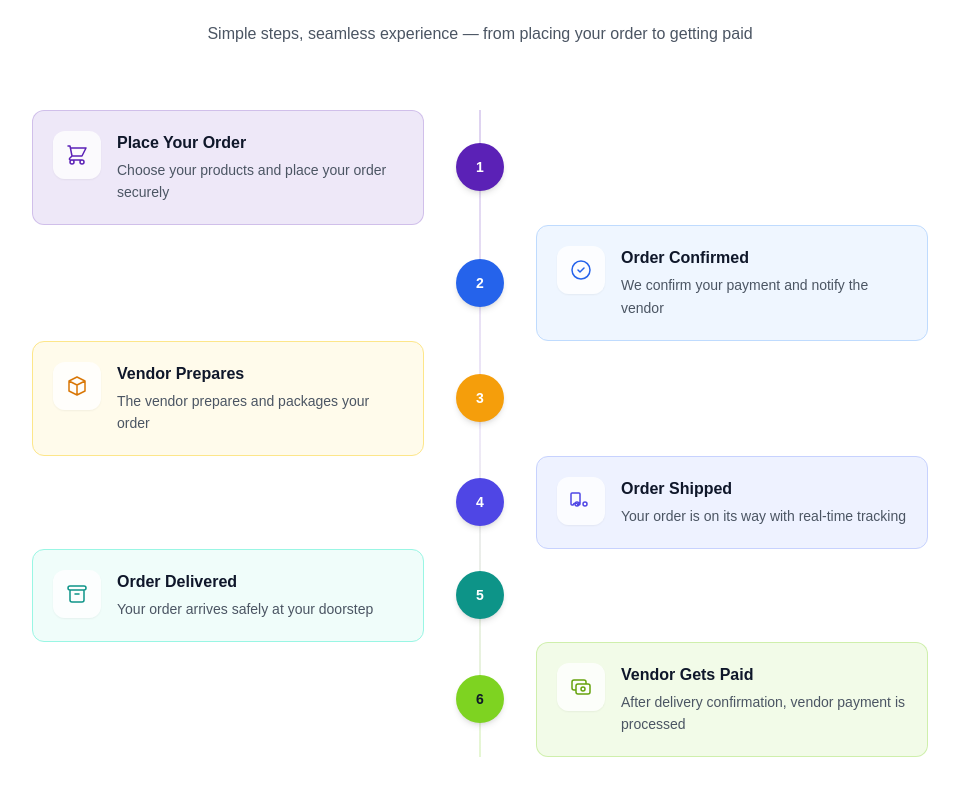
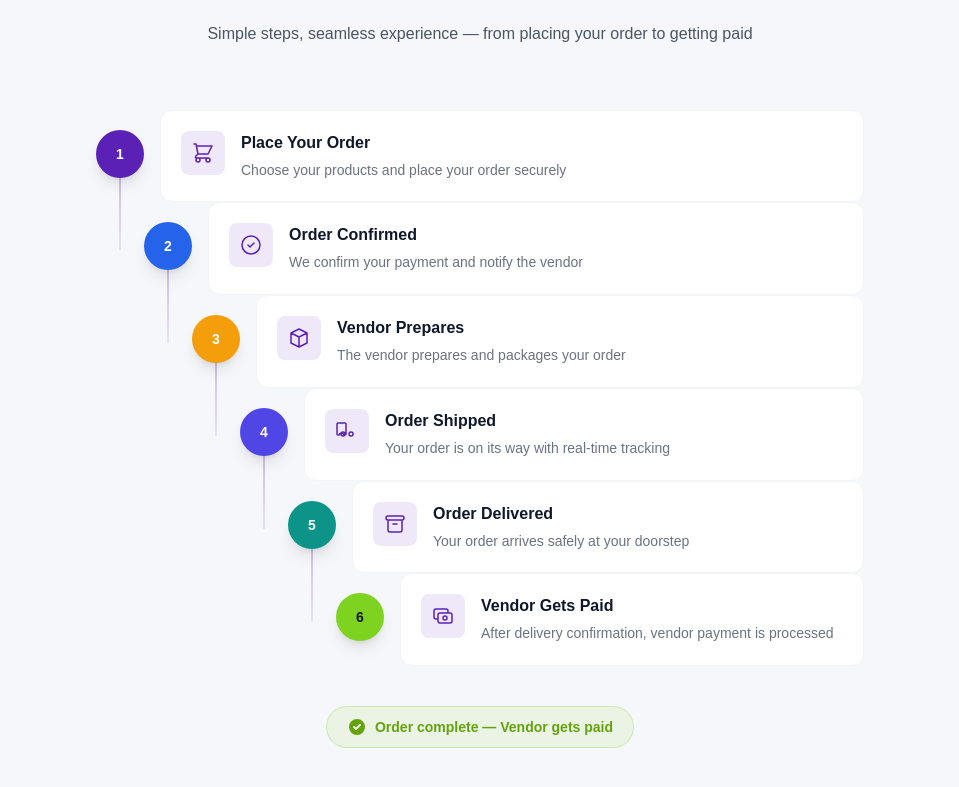
Before and after one commit to Ifenuel/OJABRIDGE, a Next.js app: page / in a window 1280 px wide. Shown: the part 1033-1820 px from the top of the page, without its empty margins (160-1119 px from the left). Built offline with nearby package versions, Linux system fonts and the light colour scheme; no server answers; the database is empty.

Commit message:
white footer, staircase How It Works, X social links, architecture update

```diff
--- a/src/app/page.js
+++ b/src/app/page.js
@@ -115,8 +115,9 @@ export default function Home() {
 
       {/* ========================================
           SECTION 03 — HOW IT WORKS — STAIRCASE (6 Steps)
+          Proper descending ladder/staircase design
           ======================================== */}
-      <section className="section-padding bg-white" id="how-it-works">
+      <section className="section-padding bg-ob-light" id="how-it-works">
         <div className="container-custom">
           <ScrollReveal>
             <div className="text-center mb-16">
@@ -130,52 +131,70 @@ export default function Home() {
             </div>
           </ScrollReveal>
 
-          {/* Staircase Layout */}
-          <div className="relative max-w-4xl mx-auto">
-            {/* Vertical connecting line (desktop only) */}
-            <div className="hidden lg:block absolute left-1/2 top-0 bottom-0 w-0.5 bg-gradient-to-b from-ob-purple/20 via-ob-purple/10 to-ob-lime/20 -translate-x-1/2" />
+          {/* Staircase Layout — each step indents further right like descending stairs */}
+          <div className="max-w-3xl mx-auto relative">
+            {[
+              { step: 1, title: 'Place Your Order', desc: 'Choose your products and place your order securely', icon: 'M3 3h2l.4 2M7 13h10l4-8H5.4M7 13L5.4 5M7 13l-2.293 2.293c-.63.63-.184 1.707.707 1.707H17m0 0a2 2 0 100 4 2 2 0 000-4zm-8 2a2 2 0 11-4 0 2 2 0 014 0z', color: 'bg-ob-purple', textColor: 'text-white' },
+              { step: 2, title: 'Order Confirmed', desc: 'We confirm your payment and notify the vendor', icon: 'M9 12l2 2 4-4m6 2a9 9 0 11-18 0 9 9 0 0118 0z', color: 'bg-blue-600', textColor: 'text-white' },
+              { step: 3, title: 'Vendor Prepares', desc: 'The vendor prepares and packages your order', icon: 'M20 7l-8-4-8 4m16 0l-8 4m8-4v10l-8 4m0-10L4 7m8 4v10M4 7v10l8 4', color: 'bg-amber-500', textColor: 'text-white' },
+              { step: 4, title: 'Order Shipped', desc: 'Your order is on its way with real-time tracking', icon: 'M8 17a2 2 0 100-4 2 2 0 000 4zm8 0a2 2 0 100-4 2 2 0 000 4zM3 4a1 1 0 00-1 1v10a1 1 0 001 1h1.05a2.5 2.5 0 014.9 0H10a1 1 0 001-1V5a1 1 0 00-1-1H3z', color: 'bg-indigo-600', textColor: 'text-white' },
+              { step: 5, title: 'Order Delivered', desc: 'Your order arrives safely at your doorstep', icon: 'M5 8h14M5 8a2 2 0 110-4h14a2 2 0 110 4M5 8v10a2 2 0 002 2h10a2 2 0 002-2V8m-9 4h4', color: 'bg-teal-600', textColor: 'text-white' },
+              { step: 6, title: 'Vendor Gets Paid', desc: 'After delivery confirmation, vendor payment is processed', icon: 'M17 9V7a2 2 0 00-2-2H5a2 2 0 00-2 2v6a2 2 0 002 2h2m2 4h10a2 2 0 002-2v-6a2 2 0 00-2-2H9a2 2 0 00-2 2v6a2 2 0 002 2zm7-5a2 2 0 11-4 0 2 2 0 014 0z', color: 'bg-ob-lime', textColor: 'text-ob-navy' },
+            ].map((item, idx) => (
+              <ScrollReveal key={idx} animation="fade-up" delay={idx * 150}>
+                <div
+                  className="relative flex items-stretch mb-4 last:mb-0"
+                  style={{ paddingLeft: `${idx * 48}px` }}
+                >
+                  {/* Vertical connecting line */}
+                  {idx < 5 && (
+                    <div
+                      className="absolute top-14 bg-gradient-to-b from-ob-purple/30 to-ob-purple/10"
+                      style={{
+                        left: `${idx * 48 + 23}px`,
+                        width: '2px',
+                        height: 'calc(100% - 8px)',
+                      }}
+                    />
+                  )}
 
-            {[
-              { step: 1, title: 'Place Your Order', desc: 'Choose your products and place your order securely', icon: 'M3 3h2l.4 2M7 13h10l4-8H5.4M7 13L5.4 5M7 13l-2.293 2.293c-.63.63-.184 1.707.707 1.707H17m0 0a2 2 0 100 4 2 2 0 000-4zm-8 2a2 2 0 11-4 0 2 2 0 014 0z', color: 'bg-ob-purple/10 text-ob-purple border-ob-purple/20', numberColor: 'bg-ob-purple text-white' },
-              { step: 2, title: 'Order Confirmed', desc: 'We confirm your payment and notify the vendor', icon: 'M9 12l2 2 4-4m6 2a9 9 0 11-18 0 9 9 0 0118 0z', color: 'bg-blue-50 text-blue-600 border-blue-200', numberColor: 'bg-blue-600 text-white' },
-              { step: 3, title: 'Vendor Prepares', desc: 'The vendor prepares and packages your order', icon: 'M20 7l-8-4-8 4m16 0l-8 4m8-4v10l-8 4m0-10L4 7m8 4v10M4 7v10l8 4', color: 'bg-amber-50 text-amber-600 border-amber-200', numberColor: 'bg-amber-500 text-white' },
-              { step: 4, title: 'Order Shipped', desc: 'Your order is on its way with real-time tracking', icon: 'M8 17a2 2 0 100-4 2 2 0 000 4zm8 0a2 2 0 100-4 2 2 0 000 4zM3 4a1 1 0 00-1 1v10a1 1 0 001 1h1.05a2.5 2.5 0 014.9 0H10a1 1 0 001-1V5a1 1 0 00-1-1H3z', color: 'bg-indigo-50 text-indigo-600 border-indigo-200', numberColor: 'bg-indigo-600 text-white' },
-              { step: 5, title: 'Order Delivered', desc: 'Your order arrives safely at your doorstep', icon: 'M5 8h14M5 8a2 2 0 110-4h14a2 2 0 110 4M5 8v10a2 2 0 002 2h10a2 2 0 002-2V8m-9 4h4', color: 'bg-teal-50 text-teal-600 border-teal-200', numberColor: 'bg-teal-600 text-white' },
-              { step: 6, title: 'Vendor Gets Paid', desc: 'After delivery confirmation, vendor payment is processed', icon: 'M17 9V7a2 2 0 00-2-2H5a2 2 0 00-2 2v6a2 2 0 002 2h2m2 4h10a2 2 0 002-2v-6a2 2 0 00-2-2H9a2 2 0 00-2 2v6a2 2 0 002 2zm7-5a2 2 0 11-4 0 2 2 0 014 0z', color: 'bg-ob-lime/10 text-ob-lime-dark border-ob-lime/30', numberColor: 'bg-ob-lime text-ob-navy' },
-            ].map((item, idx) => (
-              <ScrollReveal key={idx} animation="fade-up" delay={idx * 120}>
-                <div className={`relative flex items-center gap-6 lg:gap-12 mb-12 last:mb-0 ${idx % 2 === 0 ? 'lg:flex-row' : 'lg:flex-row-reverse'}`}>
-                  {/* Step number circle — center on desktop, left on mobile */}
-                  <div className="hidden lg:flex absolute left-1/2 -translate-x-1/2 z-10">
-                    <div className={`w-12 h-12 rounded-full ${item.numberColor} flex items-center justify-center font-bold text-sm shadow-md`}>
+                  {/* Step number circle */}
+                  <div className="flex-shrink-0 relative z-10 mr-4 mt-5">
+                    <div className={`w-12 h-12 rounded-full ${item.color} ${item.textColor} flex items-center justify-center font-bold text-sm shadow-lg`}>
                       {item.step}
                     </div>
                   </div>
 
-                  {/* Content card */}
-                  <div className={`flex-1 lg:w-[calc(50%-3rem)] ${idx % 2 === 0 ? 'lg:pr-16' : 'lg:pl-16'}`}>
-                    <div className={`flex items-start gap-4 p-5 rounded-xl border ${item.color} hover:shadow-md transition-shadow`}>
-                      <div className="lg:hidden w-10 h-10 rounded-full bg-ob-purple text-white flex items-center justify-center font-bold text-sm flex-shrink-0">
-                        {item.step}
-                      </div>
-                      <div className="w-12 h-12 rounded-xl bg-white/80 flex items-center justify-center flex-shrink-0 shadow-sm">
+                  {/* Step content card */}
+                  <div className="flex-1 bg-white rounded-xl p-5 border border-gray-100 hover:shadow-lg transition-shadow group">
+                    <div className="flex items-start gap-4">
+                      <div className="w-11 h-11 rounded-lg bg-ob-purple/10 flex items-center justify-center text-ob-purple flex-shrink-0 group-hover:bg-ob-purple group-hover:text-white transition-colors">
                         <svg className="w-6 h-6" fill="none" stroke="currentColor" viewBox="0 0 24 24">
                           <path strokeLinecap="round" strokeLinejoin="round" strokeWidth={1.5} d={item.icon} />
                         </svg>
                       </div>
                       <div>
                         <h3 className="font-bold text-ob-navy text-base mb-1">{item.title}</h3>
-                        <p className="text-gray-600 text-sm leading-relaxed">{item.desc}</p>
+                        <p className="text-gray-500 text-sm leading-relaxed">{item.desc}</p>
                       </div>
                     </div>
                   </div>
-
-                  {/* Empty spacer for alternating layout */}
-                  <div className="hidden lg:block flex-1 lg:w-[calc(50%-3rem)]" />
                 </div>
               </ScrollReveal>
             ))}
           </div>
+
+          {/* Green flag at the end */}
+          <ScrollReveal animation="scale-in" delay={900}>
+            <div className="text-center mt-10">
+              <div className="inline-flex items-center gap-2 bg-ob-lime/10 text-ob-lime-dark px-5 py-2.5 rounded-full border border-ob-lime/30">
+                <svg className="w-5 h-5" fill="currentColor" viewBox="0 0 20 20">
+                  <path fillRule="evenodd" d="M10 18a8 8 0 100-16 8 8 0 000 16zm3.707-9.293a1 1 0 00-1.414-1.414L9 10.586 7.707 9.293a1 1 0 00-1.414 1.414l2 2a1 1 0 001.414 0l4-4z" clipRule="evenodd" />
+                </svg>
+                <span className="text-sm font-semibold">Order complete — Vendor gets paid</span>
+              </div>
+            </div>
+          </ScrollReveal>
         </div>
       </section>
 
```
Also changed, not shown: src/components/Footer.js (+22 -21 lines).
